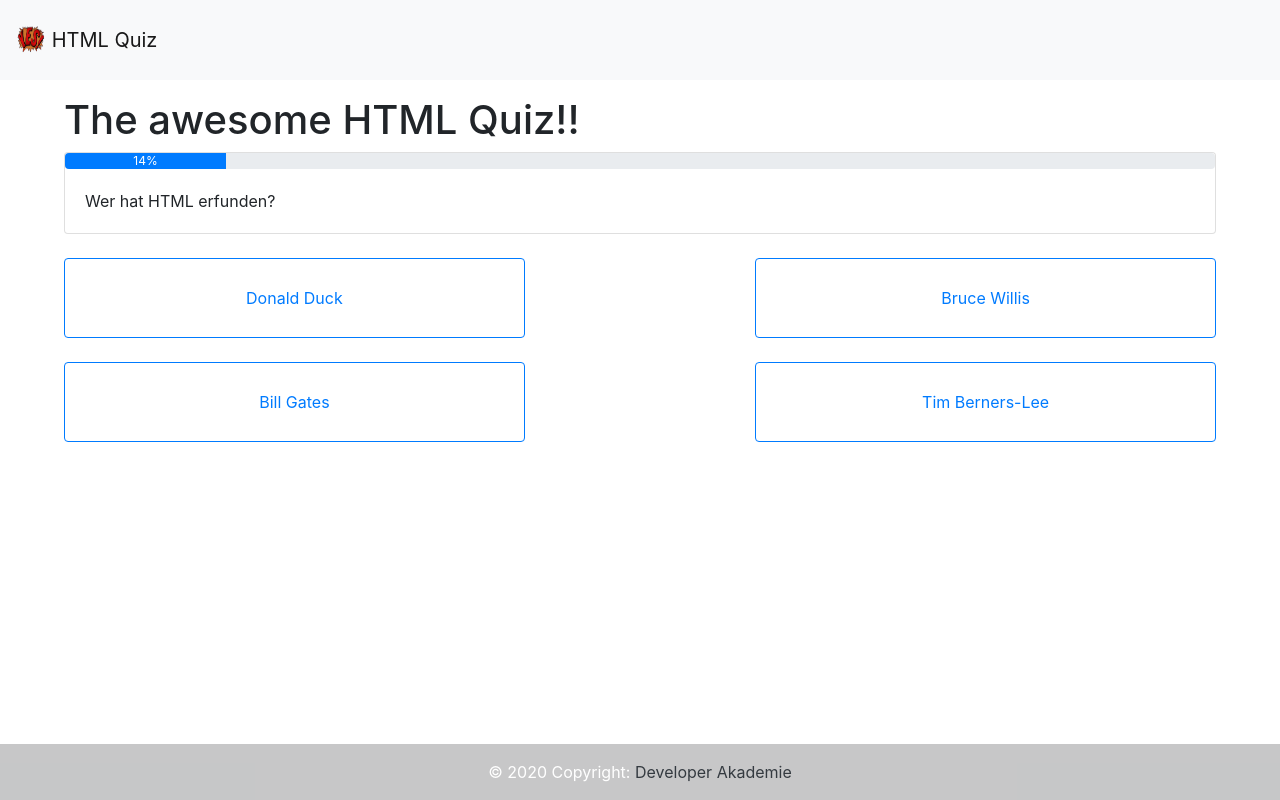
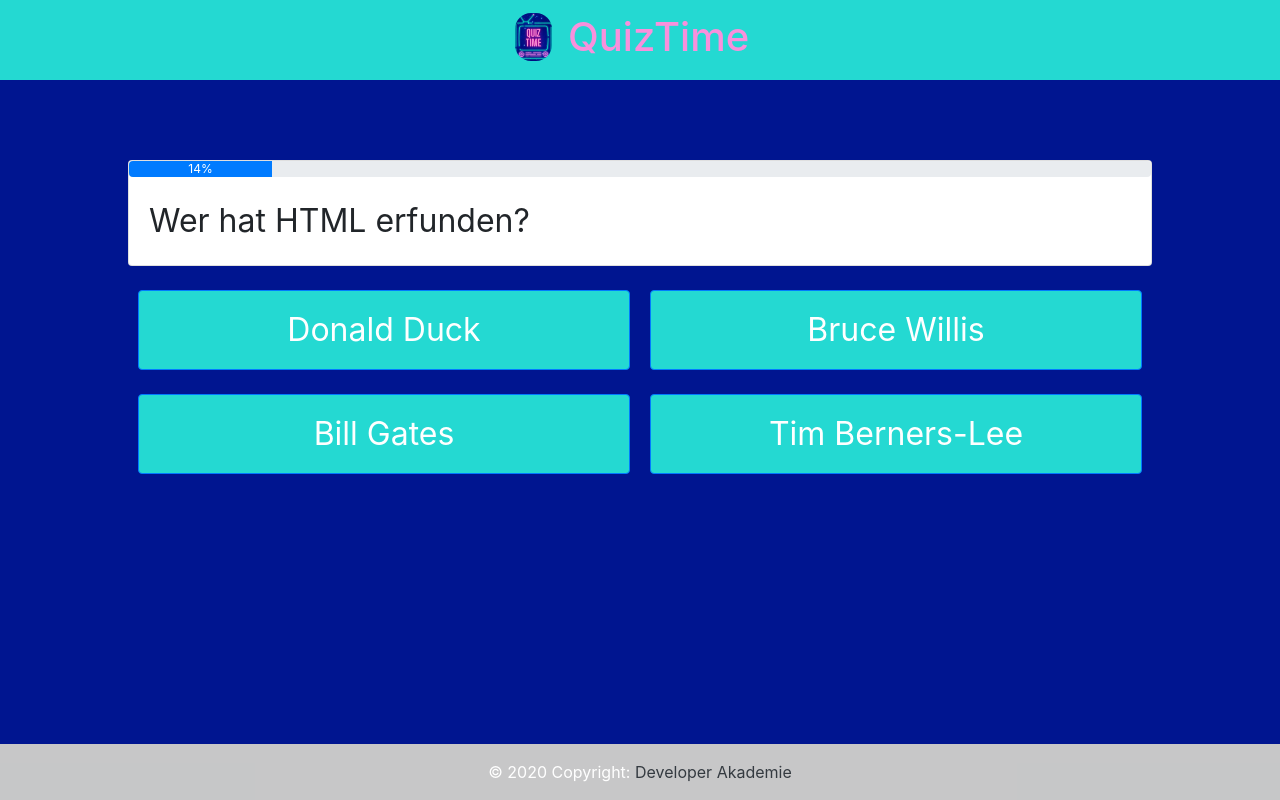
Before and after one commit to ThomasTritscher/quizapp, a plain HTML site: page index.html in a window 1280 px wide. Drawn offline with nearby package versions, Linux system fonts and the light colour scheme.

Commit message:
switch style

```diff
--- a/game.js
+++ b/game.js
@@ -72,6 +72,11 @@ function hideElements() {
 
 function nextQuestion() {
   hideElements();
+
+  if (question_number == allQuestions.length) {
+    finishQuiz();
+  } else {
+
     question_number = question_number + 1;// Variable wird immer um 1 erhöht onload, nextQuestion usw..
     /*console.log('Number of questions:' , Math.round ((question_number / allQuestions.length) * 100));//Prozentbrechnung + Aufrundung.
     progress = question_number * 10; // 10% Porzent bei 10 Fragen*/
@@ -80,6 +85,13 @@ function nextQuestion() {
     document.getElementById('progress-bar').style.width = progress + '%'; //Breite des Styles/Bg wird um je 10% erhöht
 
     loadQuestion();
+  }
+}
+
+function finishQuiz() {
+  document.getElementById('quiz-conatiner').classList.add('d-none'); //alles unter Headline wird ausgeblendet
+  document.getElementById('quiz-finished-container').classList.remove('d-none');// Text aus Div wird eingeblendet
+
 }
 
 function loadQuestion() {
--- a/index.html
+++ b/index.html
@@ -4,7 +4,7 @@
 <head>
   <meta charset='utf-8'>
   <meta http-equiv='X-UA-Compatible' content='IE=edge'>
-  <title>Quizapp</title>
+  <title>QuizTime</title>
   <meta name='viewport' content='width=device-width, initial-scale=1'>
   <link rel="stylesheet" href="bootstrap/dist/css/bootstrap.min.css">
   <link rel="stylesheet" href="style.css">
@@ -12,15 +12,23 @@
 </head>
 
 <body onload="nextQuestion()">
+
   <!-- Image and text -->
-  <nav class="navbar navbar-light navbar-custom bg-light">
-    <a class="navbar-brand" href="#">
-      <img src="img/logo.png" width="30" height="30" class="d-inline-block align-top" alt="">
-      HTML Quiz
+  <nav class="navbar navbar-light navbar-custom">
+    <a class="navbar-brand custom-brand" href="#">
+      <img src="img/quiz_640.jpg"class="d-inline-block align-top nav-img" alt="">
+      <h1>QuizTime</h1>
+
     </a>
   </nav>
+  <div class="main">
+    <div id="quiz-finished-container" class="d-none">
+      <h2>You won!!</h2>
+      <img src="img/fireworks.webp">
+    </div>
 
-  <h1>The awesome HTML Quiz!!</h1>
+
+    <div id="quiz-conatiner" class="quiz-container">
       <div id="right-answer" class="alert alert-success d-none" role="alert">
         Deine Antwort war richtig!!!
       </div>
@@ -33,7 +41,7 @@
           <div id="progress-bar" class="progress-bar" role="progressbar" style="width: 0%;">0%</div>
         </div>
 
-    <div class="card-body" id="question">
+        <div class="card-body question-box" id="question">
           In diesem Abschnitt wird eine Frage gestellt!!
         </div>
       </div>
@@ -51,6 +59,8 @@
           <button onclick="nextQuestion()" id="next-btn" class="btn btn-info d-none">Nächste Frage</button>
 
         </div>
+      </div>
+    </div>
 
 
     <footer class="bg-light text-center text-lg-start footer-custom">
--- a/style.css
+++ b/style.css
@@ -1,31 +1,85 @@
-body {
-  padding: 16px;
-  padding-left: 64px;
+/* colors */
+
+#24D9D2 #F890DC #E48AF2 #000452 #001590 body {
+  padding      : 16px;
+  padding-left : 64px;
   padding-right: 64px;
-  padding-top: 96px;
-}
-.navbar-custom {
-  position: fixed;
-  left: 0;
-  right: 0;
-  top: 0;
-  height: 80px;
-  z-index: 1;
+  padding-top  : 96px;
 
 }
+
+h1 {
+  color    : #F890DC;
+
+
+}
+
+.navbar-custom {
+  background-color: #24D9D2;
+  position        : fixed;
+  justify-content : center;
+  left            : 0;
+  right           : 0;
+  top             : 0;
+  height          : 80px;
+  z-index         : 1;
+}
+
+.custom-brand {
+  display        : flex;
+  justify-content: space-evenly;
+
+}
+
+.nav-img {
+  width        : 14%;
+  height       : 6vh;
+  object-fit   : cover;
+  border-radius: 16px;
+}
+
+.main {
+  width           : 100%;
+  height          : 100vh;
+  background-color: #001590;
+  display         : flex;
+  justify-content : center;
+  align-items     : center;
+}
+
+.quiz-container {
+  width : 80%;
+  height: 60%;
+}
+
+.btn {
+  background-color: #24D9D2;
+}
+
+.btn:hover {
+  background-color: #E48AF2;
+}
+
 .footer-custom {
   position: absolute;
-  left: 0;
-  right: 0;
-  bottom: 0;
-  color: white;
+  left    : 0;
+  right   : 0;
+  bottom  : 0;
+  color   : white;
 
 }
+.question-box{
+  font-size: clamp(1rem, 2.5vw, 2rem);
+}
+
 .quiz-answer-row {
- display: flex;
- justify-content: space-between;
+  display        : flex;
+  justify-content: space-around;
 }
-.quiz-answer-row button{
-  width: 40%;
+
+.quiz-answer-row button {
+  width: 48%;
   height: 80px;
+  color: white;
+  font-size: clamp(1rem, 2.5vw, 2rem);
 }
```
Also changed, not shown: img/fireworks.webp (added), img/quiz1280.jpg (added), img/quiz_640.jpg (added). Lines whose indentation alone changed are shown as unchanged.
